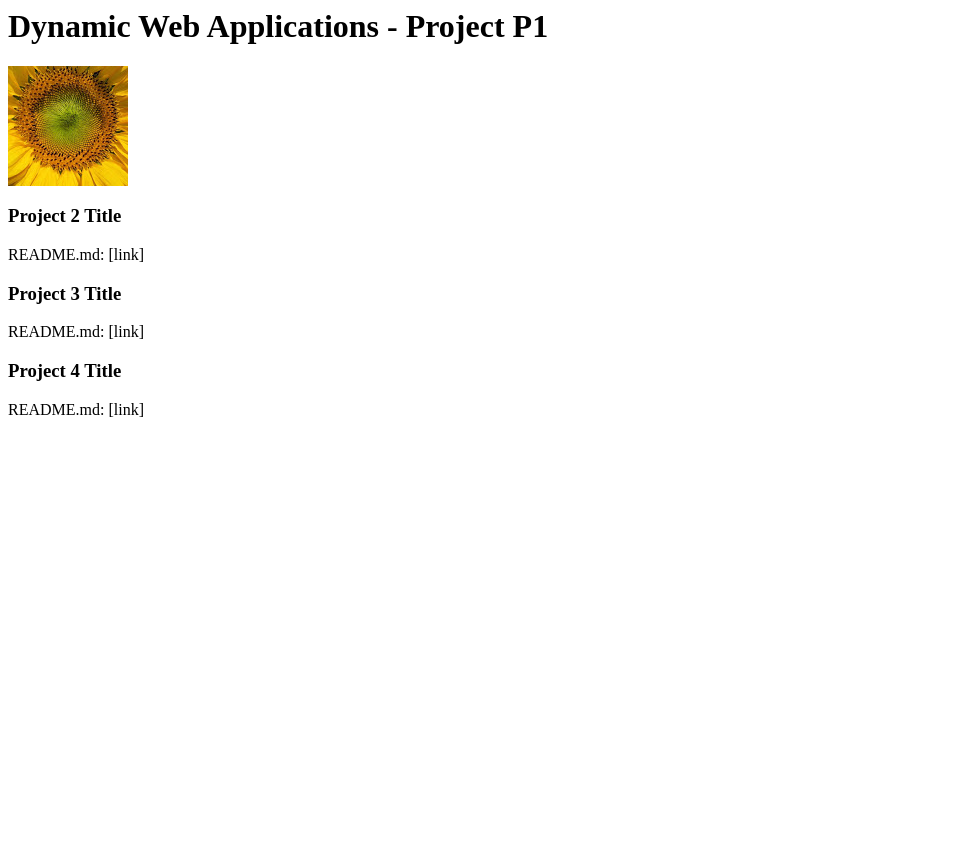
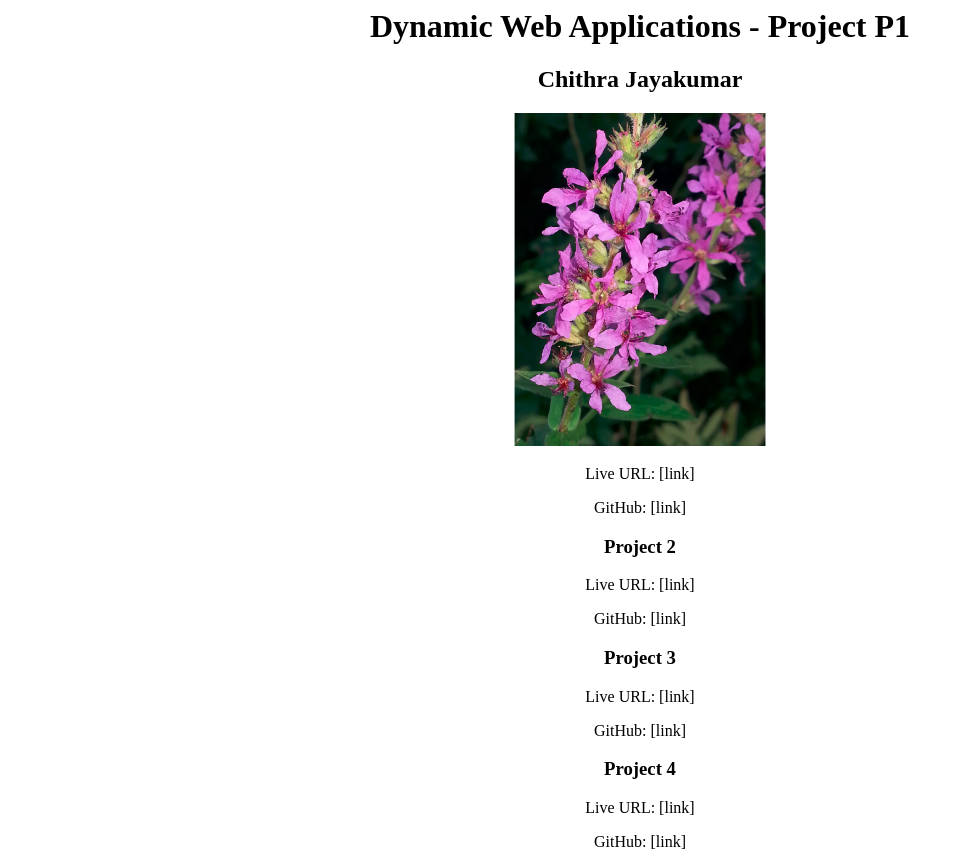
Before and after one commit to Chithra-J/P1, a PHP site: page / in a window 1280 px wide. Shown: the whole page, without its empty margins (0-964 px from the left). Before the commit the page ends 417 px from the top, so only its background shows below. Run offline with PHP 8.4, Linux system fonts and the light colour scheme.

Commit message:
Adding css file;Updated php page and image.

```diff
--- /dev/null
+++ b/css/p1.css
@@ -0,0 +1,15 @@
+h1, h2, h3 {
+	text-align: center;
+	font: Arial, Helvetica, sans-serif;
+}
+
+img {
+	margin: auto;
+	text-align: center;
+	width: 20%;
+}
+
+p {
+	text-align: center;
+	font: Courier, Verdana;
+}
--- a/index.php
+++ b/index.php
@@ -1,15 +1,38 @@
 <html>
-<head>
-	<title>Dynamic Web Applications - Project P1</title>
-</head>
-<body>
+	<head>
+		<title>Dynamic Web Applications - Project P1</title>
+		<link href='css/p1.css' rel='stylesheet'>
+	</head>
+	<body>
 		<h1>Dynamic Web Applications - Project P1</h1>
-		<img src='images/flower.jpg' alt='Chithra Jayakumar'>
-		<h3>Project 2 Title</h3>
-		<p>README.md: [link]</p>
-		<h3>Project 3 Title</h3>
-		<p>README.md: [link]</p>
-		<h3>Project 4 Title</h3>
-		<p>README.md: [link]</p>
-</body>
+		<h2>Chithra Jayakumar</h2>
+		<h3><img src='images/flower.png' alt='Chithra Jayakumar'></h3>
+		<p>
+			Live URL: [link]
+		</p>
+		<p>
+			GitHub: [link]
+		</p>
+		<h3>Project 2</h3>
+		<p>
+			Live URL: [link]
+		</p>
+		<p>
+			GitHub: [link]
+		</p>
+		<h3>Project 3</h3>
+		<p>
+			Live URL: [link]
+		</p>
+		<p>
+			GitHub: [link]
+		</p>
+		<h3>Project 4</h3>
+		<p>
+			Live URL: [link]
+		</p>
+		<p>
+			GitHub: [link]
+		</p>
+	</body>
 </html>
```
Also changed, not shown: images/flower.jpg, images/flower.png (added).
